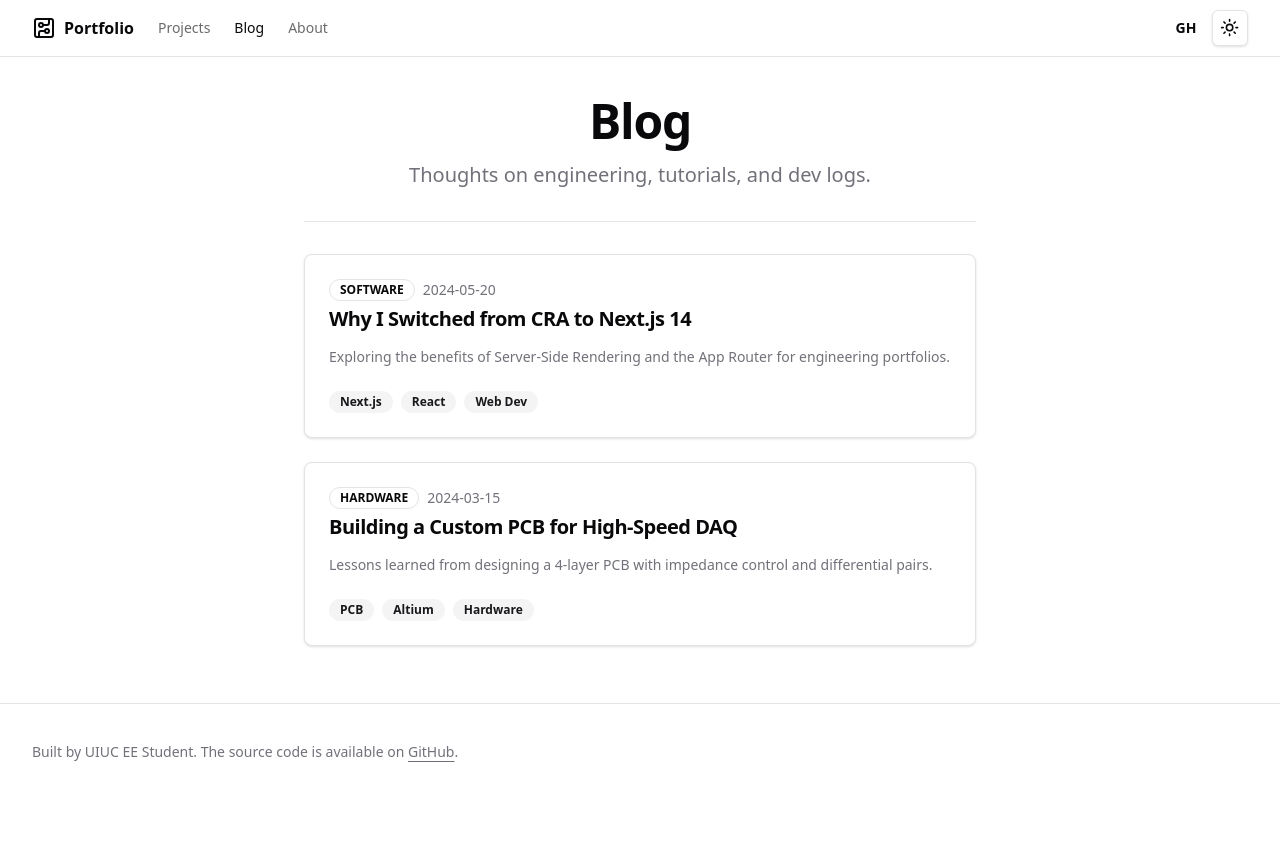
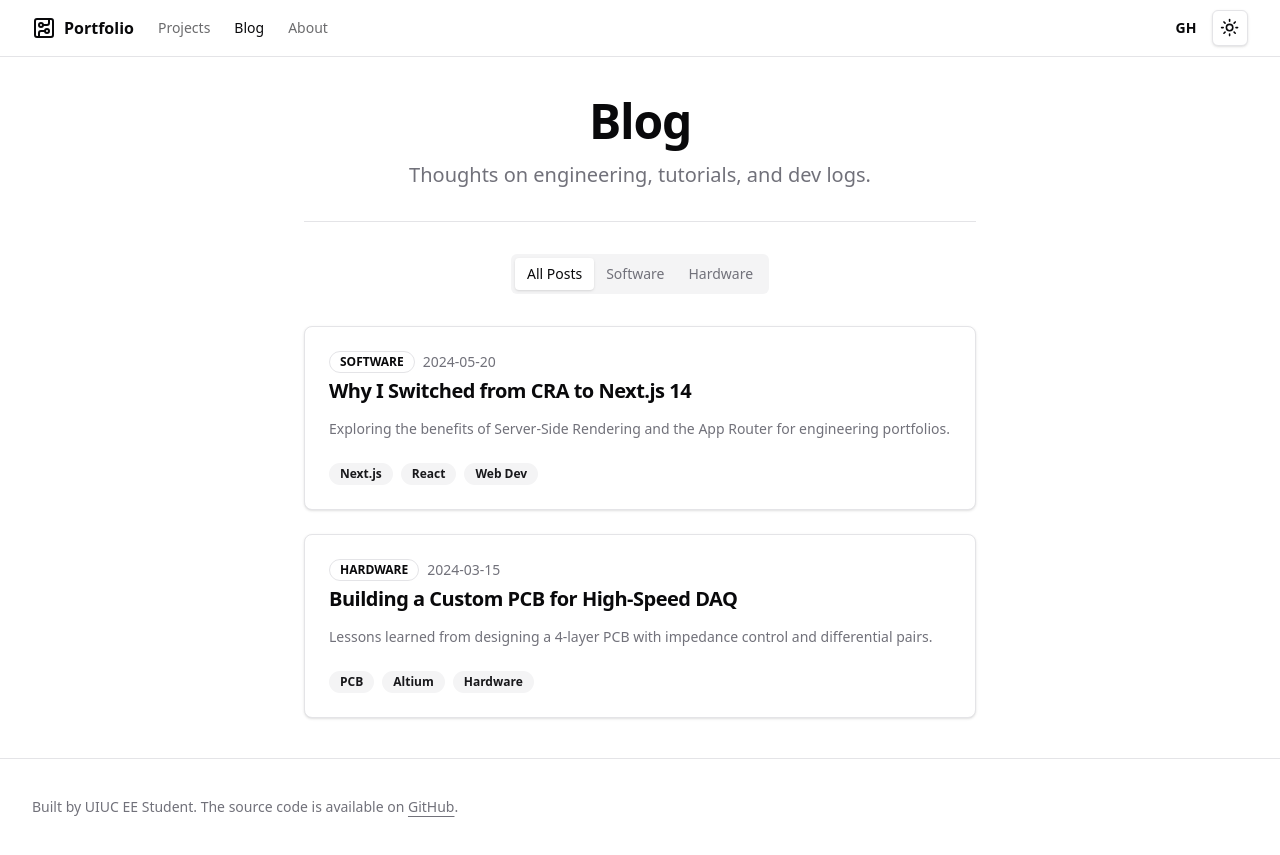
Before and after one commit to Chigz114/my-portfolio, a Next.js app: page /blog in a window 1280 px wide. Before the commit the page ends 800 px from the top, so only its background shows below. Built offline with nearby package versions, Linux system fonts and the light colour scheme.

Commit message:
Feat: Add Tabbed view for Blog categorization

```diff
--- a/package.json
+++ b/package.json
@@ -11,6 +11,7 @@
   "dependencies": {
     "@radix-ui/react-dropdown-menu": "^2.1.16",
     "@radix-ui/react-slot": "^1.2.4",
+    "@radix-ui/react-tabs": "^1.1.13",
     "@tailwindcss/typography": "^0.5.19",
     "class-variance-authority": "^0.7.1",
     "clsx": "^2.1.1",
--- a/src/app/blog/page.tsx
+++ b/src/app/blog/page.tsx
@@ -2,9 +2,13 @@ import Link from "next/link"
 import { getSortedPostsData } from "@/lib/blog"
 import { Card, CardContent, CardDescription, CardHeader, CardTitle } from "@/components/ui/card"
 import { Badge } from "@/components/ui/badge"
+import { Tabs, TabsContent, TabsList, TabsTrigger } from "@/components/ui/tabs"
 
 export default function BlogPage() {
   const posts = getSortedPostsData()
+
+  // Extract unique categories
+  const categories = Array.from(new Set(posts.map(post => post.category)))
 
   return (
     <section className="w-full px-4 md:px-8 py-8 md:py-10 flex flex-col items-center">
@@ -19,10 +23,43 @@ export default function BlogPage() {
         </div>
       </div>
       <hr className="w-full max-w-2xl my-8" />
-      <div className="grid gap-6 w-full max-w-2xl">
+
+      <Tabs defaultValue="all" className="w-full max-w-2xl">
+        <div className="flex justify-center mb-8">
+          <TabsList>
+            <TabsTrigger value="all">All Posts</TabsTrigger>
+            {categories.map(category => (
+              <TabsTrigger key={category} value={category} className="capitalize">
+                {category}
+              </TabsTrigger>
+            ))}
+          </TabsList>
+        </div>
+
+        <TabsContent value="all" className="space-y-6">
           {posts.map((post) => (
-          <Link key={post.slug} href={`/blog/${post.category}/${post.slug}`}>
-            <Card className="hover:border-primary/50 transition-colors text-left">
+            <BlogCard key={post.slug} post={post} />
+          ))}
+        </TabsContent>
+
+        {categories.map(category => (
+          <TabsContent key={category} value={category} className="space-y-6">
+            {posts
+              .filter(post => post.category === category)
+              .map((post) => (
+                <BlogCard key={post.slug} post={post} />
+              ))}
+          </TabsContent>
+        ))}
+      </Tabs>
+    </section>
+  )
+}
+
+function BlogCard({ post }: { post: any }) {
+  return (
+    <Link href={`/blog/${post.category}/${post.slug}`} className="block">
+      <Card className="hover:border-primary/50 transition-colors text-left h-full">
         <CardHeader>
           <div className="flex justify-between items-start">
             <div className="space-y-1">
@@ -37,7 +74,7 @@ export default function BlogPage() {
         </CardHeader>
         <CardContent>
           <div className="flex gap-2">
-                  {post.tags.map((tag) => (
+            {post.tags.map((tag: string) => (
               <Badge key={tag} variant="secondary" className="text-xs">
                 {tag}
               </Badge>
@@ -46,8 +83,5 @@ export default function BlogPage() {
         </CardContent>
       </Card>
     </Link>
-        ))}
-      </div>
-    </section>
   )
 }
--- /dev/null
+++ b/src/components/ui/tabs.tsx
@@ -0,0 +1,55 @@
+"use client"
+
+import * as React from "react"
+import * as TabsPrimitive from "@radix-ui/react-tabs"
+
+import { cn } from "@/lib/utils"
+
+const Tabs = TabsPrimitive.Root
+
+const TabsList = React.forwardRef<
+  React.ElementRef<typeof TabsPrimitive.List>,
+  React.ComponentPropsWithoutRef<typeof TabsPrimitive.List>
+>(({ className, ...props }, ref) => (
+  <TabsPrimitive.List
+    ref={ref}
+    className={cn(
+      "inline-flex h-10 items-center justify-center rounded-md bg-muted p-1 text-muted-foreground",
+      className
+    )}
+    {...props}
+  />
+))
+TabsList.displayName = TabsPrimitive.List.displayName
+
+const TabsTrigger = React.forwardRef<
+  React.ElementRef<typeof TabsPrimitive.Trigger>,
+  React.ComponentPropsWithoutRef<typeof TabsPrimitive.Trigger>
+>(({ className, ...props }, ref) => (
+  <TabsPrimitive.Trigger
+    ref={ref}
+    className={cn(
+      "inline-flex items-center justify-center whitespace-nowrap rounded-sm px-3 py-1.5 text-sm font-medium ring-offset-background transition-all focus-visible:outline-none focus-visible:ring-2 focus-visible:ring-ring focus-visible:ring-offset-2 disabled:pointer-events-none disabled:opacity-50 data-[state=active]:bg-background data-[state=active]:text-foreground data-[state=active]:shadow-sm",
+      className
+    )}
+    {...props}
+  />
+))
+TabsTrigger.displayName = TabsPrimitive.Trigger.displayName
+
+const TabsContent = React.forwardRef<
+  React.ElementRef<typeof TabsPrimitive.Content>,
+  React.ComponentPropsWithoutRef<typeof TabsPrimitive.Content>
+>(({ className, ...props }, ref) => (
+  <TabsPrimitive.Content
+    ref={ref}
+    className={cn(
+      "mt-2 ring-offset-background focus-visible:outline-none focus-visible:ring-2 focus-visible:ring-ring focus-visible:ring-offset-2",
+      className
+    )}
+    {...props}
+  />
+))
+TabsContent.displayName = TabsPrimitive.Content.displayName
+
+export { Tabs, TabsList, TabsTrigger, TabsContent }
```
Also changed, not shown: 1 other file (tests, documents, lock files or other folders). Lines whose indentation alone changed are shown as unchanged.
